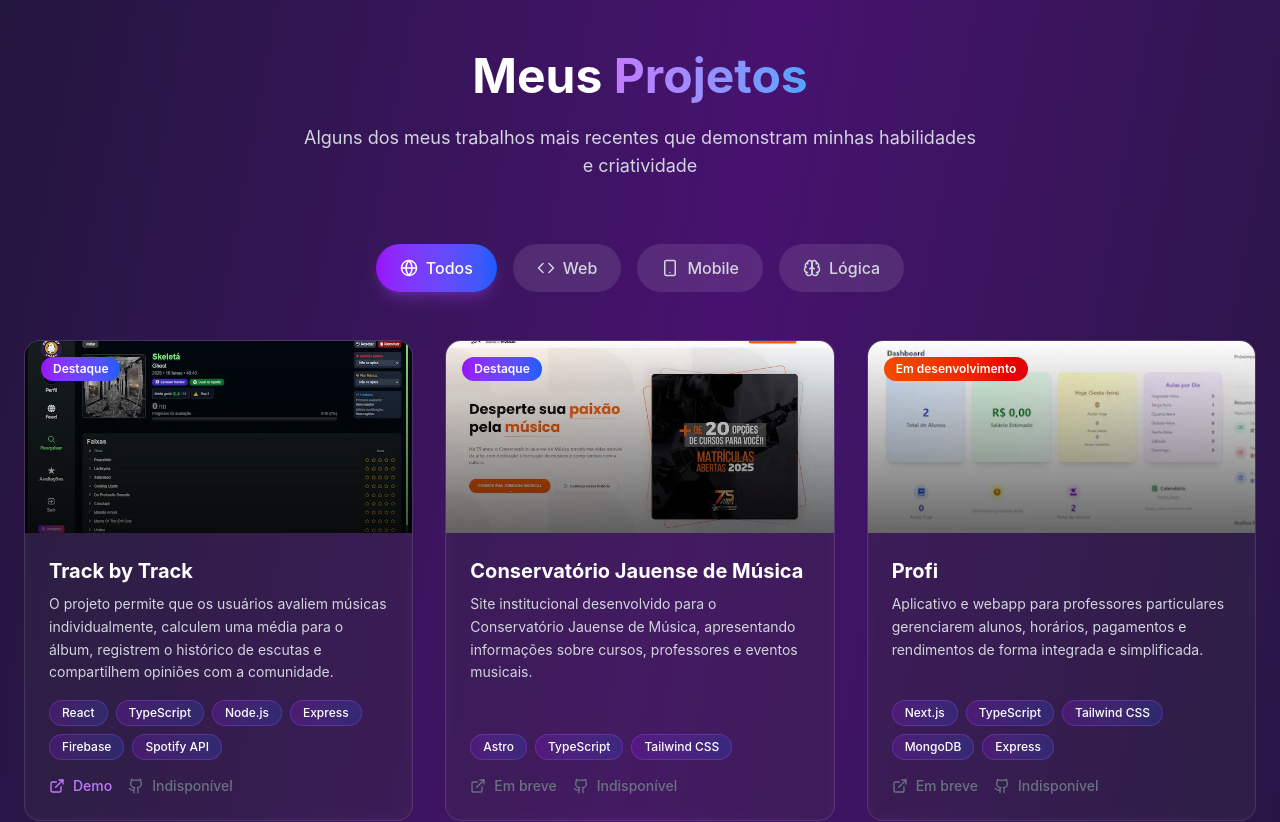
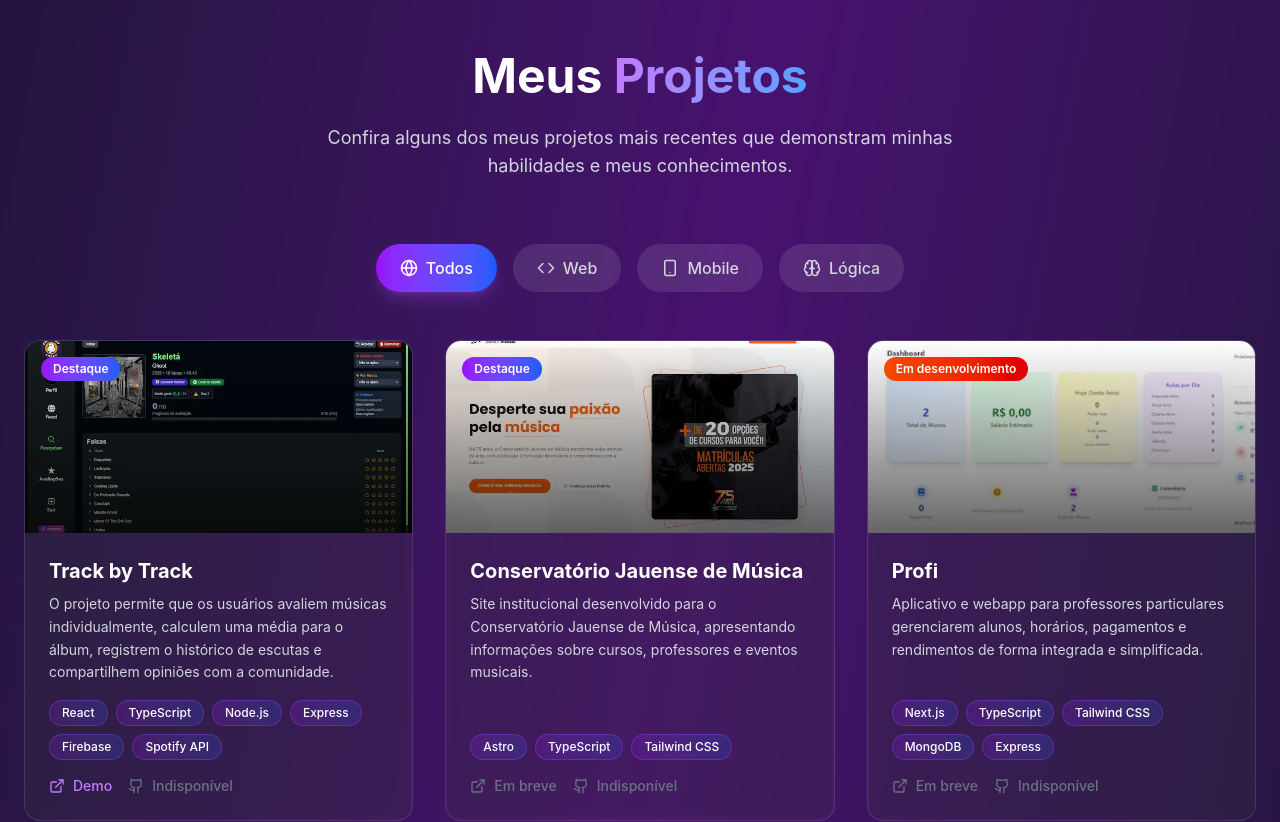
Before and after one commit to JVPrado1/portfoliodev, a React (Vite) app: page / in a window 1280 px wide. Shown: the part 2680-3502 px from the top of the page. Built offline with nearby package versions, Linux system fonts and the light colour scheme.

Commit message:
feat: mudança nos textos dos projetos

```diff
--- a/src/components/ProjectsSection.tsx
+++ b/src/components/ProjectsSection.tsx
@@ -103,7 +103,7 @@ const ProjectsSection = () => {
       category: "logica",
       technologies: ["Scratch"],
       github: "https://github.com",
-      demo: "https://demo.com",
+      demo: "scratch.mit.edu/projects/1122699936/",
       featured: false,
     },
   ];
@@ -166,8 +166,8 @@ const ProjectsSection = () => {
             </span>
           </h2>
           <p className="text-gray-300 text-lg max-w-2xl mx-auto">
-            Alguns dos meus trabalhos mais recentes que demonstram minhas
-            habilidades e criatividade
+            Confira alguns dos meus projetos mais recentes que demonstram minhas
+            habilidades e meus conhecimentos.
           </p>
         </motion.div>
 
```
